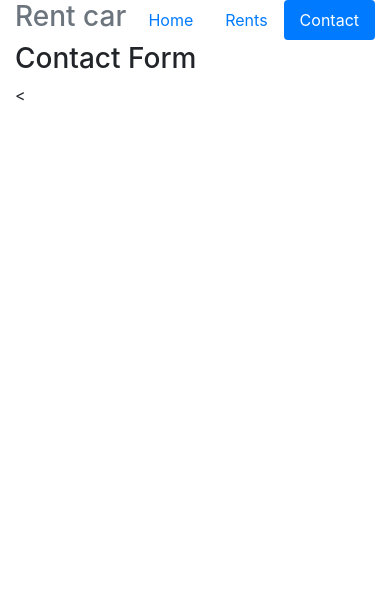
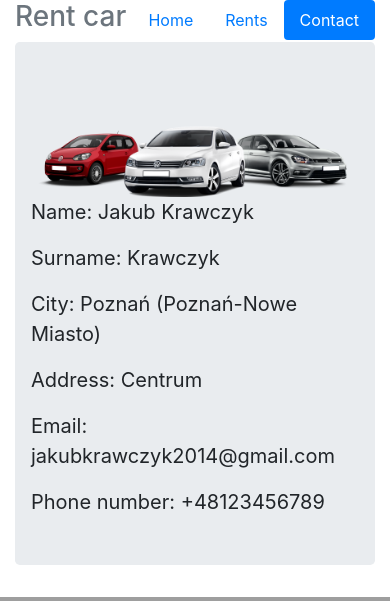
Before and after one commit to kuubs0n/RentCarCMS, a Django app: page /contact in a window 390 px wide. Shown: the top 601 px of the page. Before the commit the page ends 101 px from the top, so only its background shows below. Run offline with Django 3.2, Linux system fonts and the light colour scheme; data comes from the database, SQL or seed files in the repository; some libraries are stand-ins or nearby versions; grey boxes are pictures that could not be loaded.

Commit message:
a lot of new stuffs

```diff
--- a/rent/admin.py
+++ b/rent/admin.py
@@ -1,6 +1,8 @@
 from django.contrib import admin
 
-from .models import Car, Offer
+from .models import Car, Offer, Message, Contact
 
 admin.site.register(Car)
 admin.site.register(Offer)
+admin.site.register(Message)
+admin.site.register(Contact)
--- a/rent/models.py
+++ b/rent/models.py
@@ -1,5 +1,6 @@
 import uuid
 from django.db import models
+from phonenumber_field.modelfields import PhoneNumberField
 
 class Car(models.Model):
     COLOR_CHOICES = (
@@ -25,9 +26,28 @@ class Offer(models.Model):
     available = models.BooleanField()
     car = models.ForeignKey(Car, on_delete=models.SET_NULL, null=True)
     price = models.DecimalField(max_digits=6, decimal_places=2)
-    fuel = models.IntegerField(default=100)
-    long = models.DecimalField(max_digits=15, decimal_places=13, default=0)
-    lat = models.DecimalField(max_digits=15, decimal_places=13, default=0)
 
     def __str__(self):
         return self.car.brand + " " + self.car.name + " " + str(self.price)
+
+class Contact(models.Model):
+    email = models.EmailField()
+    name = models.CharField(max_length=255)
+    surname = models.CharField(max_length=255)
+    phoneNumber = PhoneNumberField()
+    city = models.CharField(max_length = 50)
+    address = models.CharField(max_length = 100)
+    latitude = models.DecimalField(blank = True, max_digits=9, decimal_places=6, null = True)
+    longitude = models.DecimalField(blank = True, max_digits=9, decimal_places=6, null = True)
+
+    def __str__(self):
+        return self.city + " " + self.address
+
+class Message(models.Model):
+    name = models.CharField(max_length=255)
+    email = models.EmailField()
+    message = models.CharField(max_length=255)
+    isReaded = models.BooleanField(default=False)
+
+    def __str__(self):
+        return self.name + " " + self.email + " " + self.message[:20] + " " + str(self.isReaded)
--- /dev/null
+++ b/rent/static/scripts/contact.js
@@ -0,0 +1,52 @@
+
+  const form = document.getElementById("form"),
+    email = document.getElementById("email"),
+    name = document.getElementById("name"),
+    message = document.getElementById("message")
+
+    function submitClicked(el) {
+      el.stopPropagation();
+      el.preventDefault();
+      if(validate()) {
+        post('../message', getFormValue())
+          .then(_ => {
+            alert('Message sent.');
+            formEl.reset();
+          })
+          .catch(err =>
+           alert('Error')
+          )
+      } else {
+      }
+    }
+
+    function post(url, body) {
+    return fetch(url, {
+      method: 'POST',
+      cache: 'no-cache',
+      headers: {
+        'Content-Type': 'application/json; charset=utf-8',
+        'X-CSRFToken': csrf_token,
+        'X-Requested-With': 'XMLHttpRequest'
+      },
+      body: JSON.stringify(body),
+    })
+    .then(response => response.json());
+  }
+
+  function validate() {
+    return (email.value &&
+            name.value &&
+            message.value);
+  }
+
+  function getFormValue() {
+    return {
+      email: email.value,
+      name: name.value,
+      message: message.value,
+      isReaded: 'False'
+    }
+  }
+
+  form.onsubmit = submitClicked;
--- /dev/null
+++ b/rent/static/scripts/maps.js
@@ -0,0 +1,7 @@
+(function() {
+    const map = new google.maps.Map(document.getElementById('map'), {
+      center: latlng,
+      zoom: 12
+    });
+    new google.maps.Marker({ position: latlng, map });
+  })()
--- a/rent/templates/rent/contact.html
+++ b/rent/templates/rent/contact.html
@@ -1,5 +1,6 @@
 {% load static %}
 <link rel="stylesheet" href="https://stackpath.bootstrapcdn.com/bootstrap/4.1.3/css/bootstrap.min.css" integrity="sha384-MCw98/SFnGE8fJT3GXwEOngsV7Zt27NXFoaoApmYm81iuXoPkFOJwJ8ERdknLPMO" crossorigin="anonymous">
+
 
 <div class="container">
     <div class="header clearfix">
@@ -19,6 +20,72 @@
       <h3 class="text-muted">Rent car</h3>
     </div>
 
-<h3>Contact Form</h3>
+<div class="jumbotron">
+  <img src="{% static 'images/rentcar.png' %}" width="100%"/>
+  <!-- <h1 class="display-3">Rent your dream car</h1>
+  <p class="lead">Only with us for a small amount of money you can rent a car</p> -->
+  <p class="lead"><b>Name: {{contact.name}}</b></p>
+  <p class="lead"><b>Surname: {{contact.surname}}</b></p>
+  <p class="lead"><b>City: {{contact.city}}</b></p>
+  <p class="lead"><b>Address: {{contact.address}}</b></p>
+  <p class="lead"><b>Email: {{contact.email}}</b></p>
+  <p class="lead"><b>Phone number: {{contact.phoneNumber}}</b></p>
+</div>
 
-<
+
+<div class="row justify-content-center">
+
+<div class="row" style="height:50%; width:100%">
+    <div id="map" style="height:80%; width:100%;"></div>
+</div>
+  <div class="col-12 col-md-12 col-lg-12 pb-5">
+      <form id="form">
+          <div class="card border-primary rounded-0">
+              <div class="card-header p-0">
+                  <div class="bg-info text-white text-center py-2">
+                      <h3><i class="fa fa-envelope"></i>Send message</h3>
+                  </div>
+              </div>
+              <div class="card-body p-3">
+                  <div class="form-group">
+                      <div class="input-group mb-2">
+                          <div class="input-group-prepend">
+                              <div class="input-group-text"><i class="fa fa-user text-info"></i></div>
+                          </div>
+                          <input type="text" class="form-control" id="name" name="name" placeholder="Type your name and surname" required>
+                      </div>
+                  </div>
+                  <div class="form-group">
+                      <div class="input-group mb-2">
+                          <div class="input-group-prepend">
+                              <div class="input-group-text"><i class="fa fa-envelope text-info"></i></div>
+                          </div>
+                          <input type="email" class="form-control" id="email" name="email" placeholder="Type your email" required>
+                      </div>
+                  </div>
+
+                  <div class="form-group">
+                      <div class="input-group mb-2">
+                          <div class="input-group-prepend">
+                              <div class="input-group-text"><i class="fa fa-comment text-info"></i></div>
+                          </div>
+                          <textarea class="form-control" id="message" name="message" placeholder="Type your message" required></textarea>
+                      </div>
+                  </div>
+                  <div class="text-center">
+                      <input type="submit" id="form_send" value="Send" class="btn btn-info btn-block rounded-0 py-2">
+                  </div>
+              </div>
+          </div>
+      </form>
+    </div>
+  </div>
+</div>
+
+<script src="https://maps.googleapis.com/maps/api/js?key=AIzaSyCbpM-Q5bxu9jbKMVp3HoUEvmts-r4wDpk"></script>
+<script src="{% static 'scripts/contact.js' %}"></script>
+<script>
+  latlng = {lat:{{ contact.latitude }}, lng:{{ contact.longitude }}};
+  csrf_token = "{{ csrf_token }}";
+</script>
+  <script src="{% static 'scripts/maps.js' %}"></script>
--- a/rent/urls.py
+++ b/rent/urls.py
@@ -6,5 +6,6 @@ urlpatterns = [
     path('', views.index, name='index'),
     path('rents', views.rents, name='rents'),
     path('contact', views.contact, name='contact'),
-    path('details/<uuid:offerUUID>', views.details, name='details')
+    path('details/<uuid:offerUUID>', views.details, name='details'),
+    path('message', views.message, name='message')
 ]
--- a/rent/views.py
+++ b/rent/views.py
@@ -1,7 +1,8 @@
 from django.http import HttpResponse
 from django.template import loader
-from .models import Car, Offer
+from .models import Car, Offer, Message, Contact
 import logging
+import json
 
 def index(request):
     template = loader.get_template('rent/index.html')
@@ -21,6 +22,20 @@ def details(request, offerUUID):
     return HttpResponse(template.render(context, request))
 
 def contact(request):
+    contact = Contact.objects.all()[:1].get()
     template = loader.get_template('rent/contact.html')
-    context = { 'offer' : "asd" }
+    context = { 'contact' : contact }
     return HttpResponse(template.render(context, request))
+
+def message(request):
+    POST = json.loads(request.body)
+    message = Message(
+        email = POST['email'],
+        name = POST['name'],
+        message = POST['message'],
+        isReaded = POST['isReaded']
+    )
+    message.save()
+    template = loader.get_template('rent/contact.html')
+    context = { '' : ""}
+    return HttpResponse(template.render(context, request))
--- a/rentcar/settings.py
+++ b/rentcar/settings.py
@@ -38,6 +38,7 @@ INSTALLED_APPS = [
     'django.contrib.sessions',
     'django.contrib.messages',
     'django.contrib.staticfiles',
+    'phonenumber_field',
 ]
 
 MIDDLEWARE = [
```
Also changed, not shown: rent/templates/rent/rents.html (+15 -9 lines), db.sqlite3, rent/migrations/0013_auto_20190205_2111.py (added), rent/migrations/0014_message_isreader.py (added), rent/migrations/0015_auto_20190205_2132.py (added), rent/migrations/0016_auto_20190205_2221.py (added).
